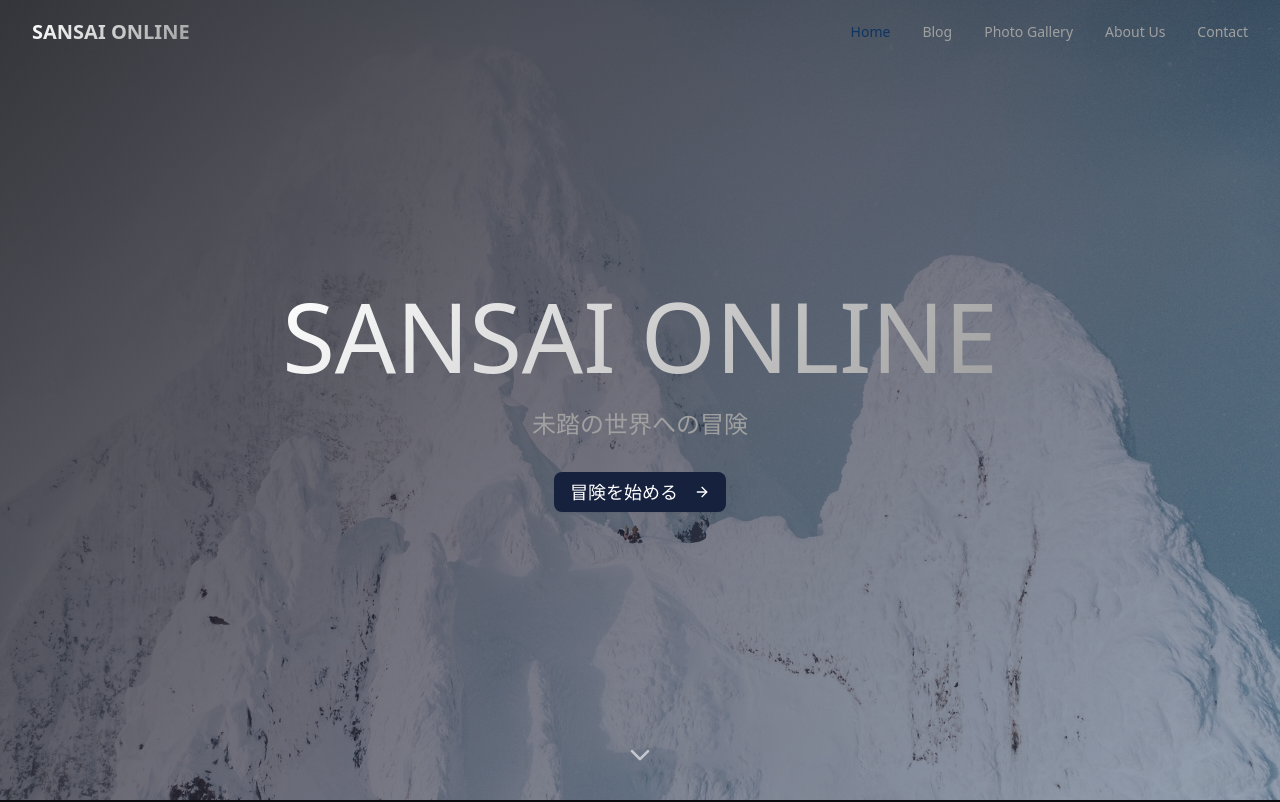
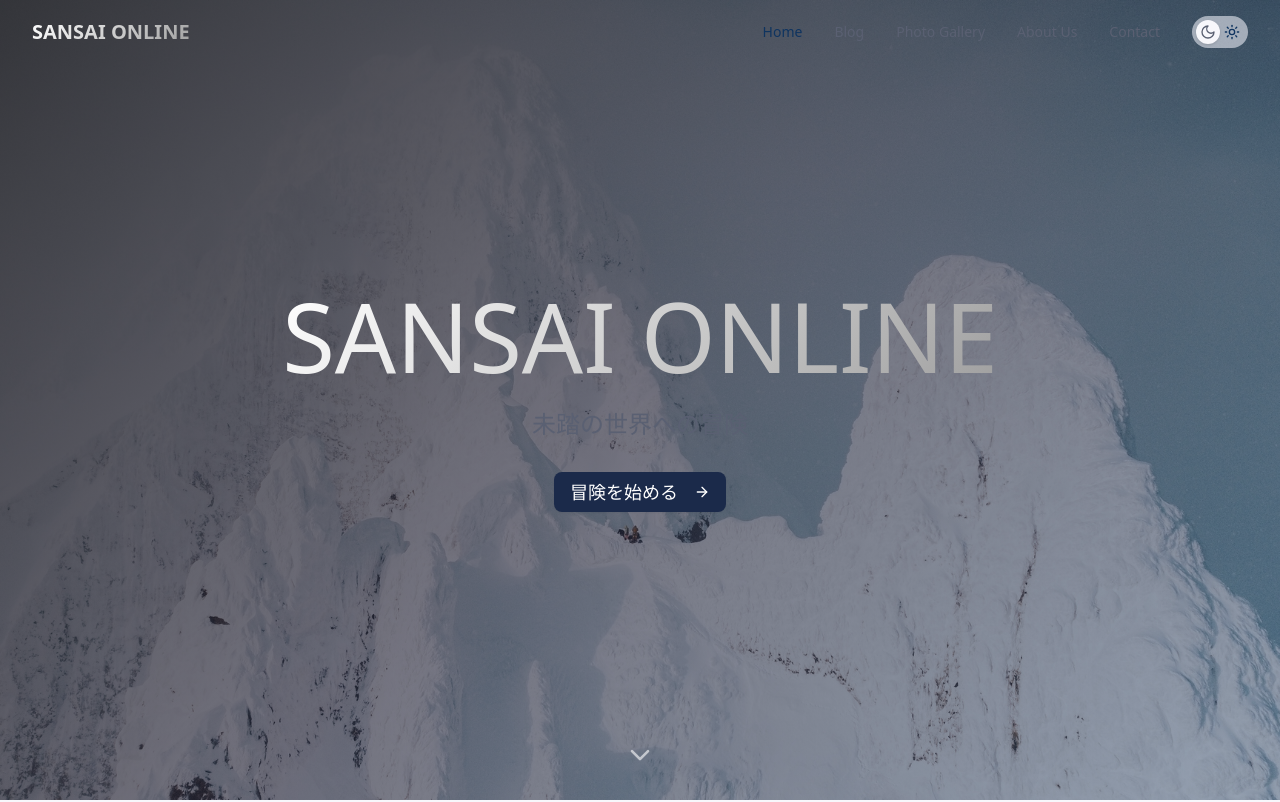
Before and after one commit to mashu-k/sansai-online-hp, a Next.js app: page / in a window 1280 px wide. Shown: the top 802 px of the page. Built offline with nearby package versions, Linux system fonts and the light colour scheme.

Commit message:
no message

```diff
--- a/src/app/layout.jsx
+++ b/src/app/layout.jsx
@@ -2,6 +2,7 @@ import React from "react";
 import "../app/globals.css";
 import Navigation from "@/components/Navigation";
 import Footer from "@/components/Footer";
+import ThemeProvider from "@/components/ThemeProvider";
 
 export const metadata = {
   title: "SANSAI ONLINE",
@@ -10,11 +11,13 @@ export const metadata = {
 
 export default function RootLayout({ children }) {
   return (
-    <html lang="ja">
+    <html lang="ja" suppressHydrationWarning>
       <body>
-        <Navigation />
-        {children}
-        <Footer />
+        <ThemeProvider>
+          <Navigation />
+          {children}
+          <Footer />
+        </ThemeProvider>
       </body>
     </html>
   );
--- a/src/components/Navigation.jsx
+++ b/src/components/Navigation.jsx
@@ -4,6 +4,7 @@ import Link from "next/link";
 import { usePathname } from "next/navigation";
 import { Menu, X } from "lucide-react";
 import { Button } from "./ui/button";
+import ThemeToggle from "@/components/ThemeToggle";
 
 const Navigation = () => {
   const [isOpen, setIsOpen] = useState(false);
@@ -59,6 +60,7 @@ const Navigation = () => {
                 {item.name}
               </Link>
             ))}
+            <ThemeToggle />
           </div>
 
           {/* モバイルメニューボタン */}
@@ -96,6 +98,9 @@ const Navigation = () => {
                   {item.name}
                 </Link>
               ))}
+              <div className="px-3 py-2">
+                <ThemeToggle />
+              </div>
             </div>
           </div>
         )}
--- /dev/null
+++ b/src/components/ThemeProvider.jsx
@@ -0,0 +1,16 @@
+"use client";
+import React from "react";
+import { ThemeProvider as NextThemesProvider } from "next-themes";
+
+export default function ThemeProvider({ children }) {
+  return (
+    <NextThemesProvider
+      attribute="class"
+      defaultTheme="system"
+      enableSystem
+      disableTransitionOnChange
+    >
+      {children}
+    </NextThemesProvider>
+  );
+}
--- /dev/null
+++ b/src/components/ThemeToggle.jsx
@@ -0,0 +1,34 @@
+"use client";
+import React from "react";
+import { useTheme } from "next-themes";
+import { Moon, Sun } from "lucide-react";
+
+export default function ThemeToggle() {
+  const { theme, setTheme } = useTheme();
+  const [mounted, setMounted] = React.useState(false);
+  React.useEffect(() => setMounted(true), []);
+  if (!mounted) return null;
+
+  const isDark = theme === "dark";
+
+  return (
+    <button
+      aria-label="Toggle theme"
+      onClick={() => setTheme(isDark ? "light" : "dark")}
+      className="relative inline-flex h-8 w-14 items-center rounded-full bg-muted/60 hover:bg-muted transition-colors focus-visible:outline-none focus-visible:ring-2 focus-visible:ring-ring/50"
+    >
+      <span
+        className={`absolute left-1 top-1 h-6 w-6 rounded-full bg-background shadow-sm transition-transform duration-300 ${
+          isDark ? "translate-x-6" : "translate-x-0"
+        }`}
+      />
+      <span className="absolute left-2 text-muted-foreground">
+        <Moon className="h-4 w-4" />
+      </span>
+      <span className="absolute right-2 text-accent">
+        <Sun className="h-4 w-4" />
+      </span>
+      <span className="sr-only">テーマを切り替える</span>
+    </button>
+  );
+}
--- a/src/index.css
+++ b/src/index.css
@@ -43,23 +43,24 @@
 
 :root {
   --radius: 0.625rem;
-  --background: #0a0a0f;
-  --foreground: #e0e0e0;
-  --card: #1a1a2e;
-  --card-foreground: #e0e0e0;
-  --popover: #1a1a2e;
-  --popover-foreground: #e0e0e0;
-  --primary: #16213e;
+  /* Light Theme */
+  --background: #f7f7fb;
+  --foreground: #0a0a0f;
+  --card: #ffffff;
+  --card-foreground: #0a0a0f;
+  --popover: #ffffff;
+  --popover-foreground: #0a0a0f;
+  --primary: #1b2a4a;
   --primary-foreground: #ffffff;
-  --secondary: #0f3460;
-  --secondary-foreground: #ffffff;
-  --muted: #2a2a3e;
-  --muted-foreground: #a0a0a0;
+  --secondary: #e6e8f0;
+  --secondary-foreground: #0a0a0f;
+  --muted: #e9ebf3;
+  --muted-foreground: #5a6072;
   --accent: #0f3460;
   --accent-foreground: #ffffff;
   --destructive: oklch(0.704 0.191 22.216);
-  --border: #2a2a3e;
-  --input: #2a2a3e;
+  --border: #d9dce6;
+  --input: #d9dce6;
   --ring: #0f3460;
   --chart-1: oklch(0.646 0.222 41.116);
   --chart-2: oklch(0.6 0.118 184.704);
@@ -77,33 +78,25 @@
 }
 
 .dark {
+  /* Dark Theme */
   --background: #0a0a0f;
-  --foreground: #e0e0e0;
-  --card: #1a1a2e;
-  --card-foreground: #e0e0e0;
-  --popover: #1a1a2e;
-  --popover-foreground: #e0e0e0;
-  --primary: #16213e;
+  --foreground: #e6e6ea;
+  --card: #121321;
+  --card-foreground: #e6e6ea;
+  --popover: #121321;
+  --popover-foreground: #e6e6ea;
+  --primary: #0f172a;
   --primary-foreground: #ffffff;
-  --secondary: #0f3460;
-  --secondary-foreground: #ffffff;
-  --muted: #2a2a3e;
-  --muted-foreground: #a0a0a0;
-  --accent: #0f3460;
+  --secondary: #1e2333;
+  --secondary-foreground: #e6e6ea;
+  --muted: #23283a;
+  --muted-foreground: #a0a4b4;
+  --accent: #4f46e5;
   --accent-foreground: #ffffff;
   --destructive: oklch(0.488 0.243 264.376);
-  --chart-2: oklch(0.696 0.17 162.48);
-  --chart-3: oklch(0.769 0.188 70.08);
-  --chart-4: oklch(0.627 0.265 303.9);
-  --chart-5: oklch(0.645 0.246 16.439);
-  --sidebar: #1a1a2e;
-  --sidebar-foreground: #e0e0e0;
-  --sidebar-primary: #16213e;
-  --sidebar-primary-foreground: #ffffff;
-  --sidebar-accent: #0f3460;
-  --sidebar-accent-foreground: #ffffff;
-  --sidebar-border: #2a2a3e;
-  --sidebar-ring: #0f3460;
+  --border: #2a2f45;
+  --input: #2a2f45;
+  --ring: #4f46e5;
 }
 
 @layer base {
@@ -112,6 +105,7 @@
   }
   body {
     @apply bg-background text-foreground;
+    color-scheme: light dark;
   }
 }
 
```
Also changed, not shown: src/pages/Gallery.jsx (+74 -86 lines).
